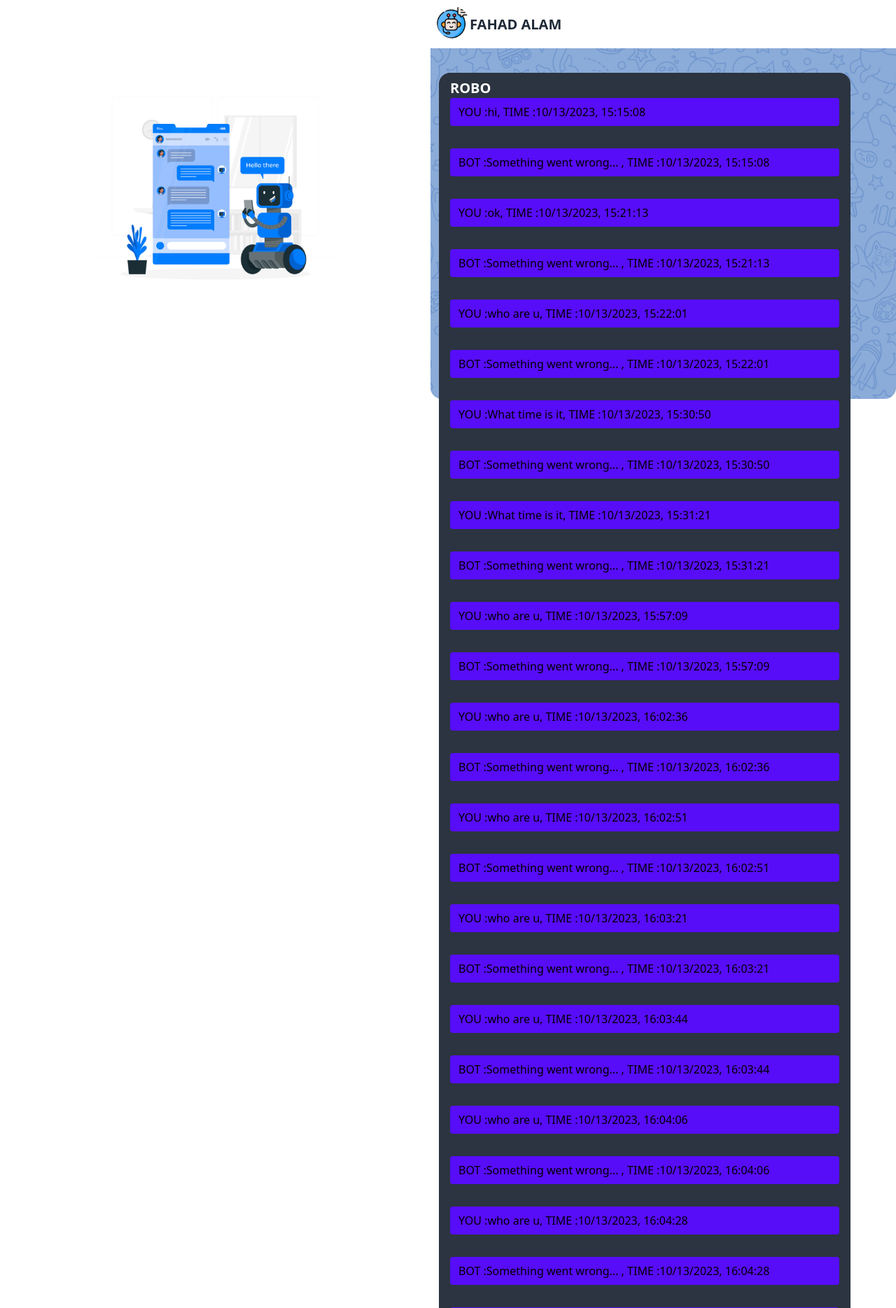
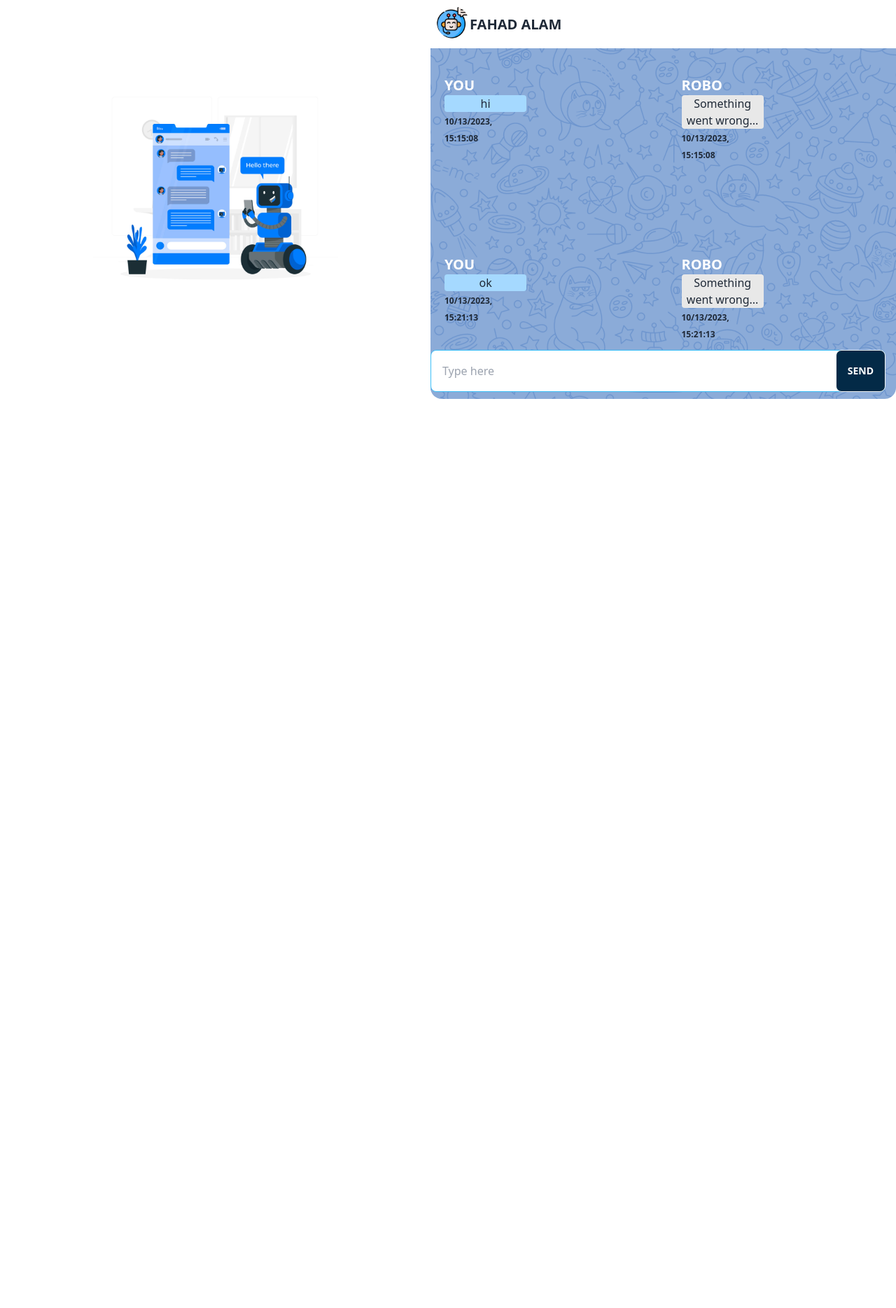
Before and after one commit to Nuzhatzeba/ConverseNet, a Django app: a page that uses ConverseNet/Home/templates/Home/botchat.html in a window 1280 px wide; the page is wider, and only the part inside the window is pictured. Shown: the top 1869 px of that part at 70% size. After the commit the page ends 570 px from the top of that part, so only its background shows below. Run offline with Django 4.2, Linux system fonts and the light colour scheme; data comes from the database, SQL or seed files in the repository; both versions use the stored data as it was after the commit; some libraries are stand-ins or nearby versions.

Commit message:
Changed the getMessagesRobo() and Updated botchat.html

```diff
--- a/ConverseNet/Home/templates/Home/botchat.html
+++ b/ConverseNet/Home/templates/Home/botchat.html
@@ -7,6 +7,14 @@
     <script src="https://cdn.tailwindcss.com"></script><!--    daisyUI links-->
     <script src="https://cdn.tailwindcss.com"></script><!--    tailwindcss link-->
     <style>
+    .user-message {
+    background-color: #A5D9FF; /* Define a style for user messages */
+    max-width: 600px;
+    }
+    .bot-message {
+        background-color: #E8E8E8; /* Define a style for bot messages */
+        max-width: 500px;
+    }
         .navbar {
             position: absolute;
             top: 0;
@@ -44,20 +52,43 @@
 <!--      navbar finished-->
 
 <!--      chat start-->
-      <div class="mt-[100px]">
-      <div class="chat chat-start">
-    <div class="chat-bubble">
-        <h3 class="chat-header text-xl font-bold text-white">ROBO</h3>
-        <form method="POST">
-            {% csrf_token %}
-            {% for msg in messages %}
-            <div class="bg-primary rounded py-2 px-3 mb-2">
-                <p style="color: black">{{ msg }}</p>
+      <div class="chat-container h-[550px]" style="overflow-y: auto;">
+      <div class="chat h-auto ">
+          {% for message in messages %}
+        <div class="chat mt-[100px]">
+        <div class="">
+            <h3 class="chat-header text-xl font-bold text-white mx-[20px]">
+                {% if message.sender == 'user' %}
+                YOU
+                {% else %}
+                ROBO
+                {% endif %}
+            </h3>
+            <div class="max-w-4/5 mx-[20px]">
+                <p class="rounded text-center {% if message.sender == 'user' %}
+                user-message
+                {% else %}
+                bot-message
+                {% endif %}" style="color: black max-width: 80%; word-wrap: break-word;">{{ message.text }}</p>
+                <time class="text-xs font-bold">{{message.time}} </time>
             </div>
             <br>
-            {% endfor %}
-        </form>
+        </div>
     </div>
+{% endfor %}
+
+<!--        <div class="chat-bubble">-->
+<!--        <h3 class="chat-header text-xl font-bold text-white">ROBO</h3>-->
+<!--        <form method="POST">-->
+<!--            {% csrf_token %}-->
+<!--            {% for msg in messages %}-->
+<!--            <div class="bg-primary rounded py-2 px-3 mb-2">-->
+<!--                <p style="color: black">{{ msg }}</p>-->
+<!--            </div>-->
+<!--            <br>-->
+<!--            {% endfor %}-->
+<!--        </form>-->
+<!--    </div>-->
 </div>
 <!--    <div class="chat chat-end">-->
 <!--      <div class="chat-bubble">-->
@@ -65,14 +96,14 @@
 <!--&lt;!&ndash;          I hate you too!</div>&ndash;&gt;-->
 <!--    </div>-->
 <!--          </div>-->
-          <div class="relative mt-[250px]">
+</div>
+      <div class="fixed mt-[400px]">
             <form method="POST">
                 {% csrf_token %}
-                <input name="message"type="text" placeholder="Type here" class="input input-bordered input-info h-[60px] w-full mt-[100px]"/>
+                <input name="message"type="text" placeholder="Type here" class="input input-bordered input-info h-[60px] w-[650px] mt-[100px]"/>
                 <input class="btn bg-[#032A47] absolute inset-y-0 right-0 h-[60px] px-4 text-white mt-[100px]" type="submit" value="SEND">
             </form>
           </div>
-</div>
 
 </body>
 </html>
--- a/ConverseNet/Home/templates/Home/chat.html
+++ b/ConverseNet/Home/templates/Home/chat.html
@@ -36,7 +36,7 @@
         </div>
       </label>
       <ul tabindex="0" class="menu menu-sm dropdown-content mt-3 z-[1] p-2 shadow bg-base-100 rounded-box w-52">
-        <li><a target="_parent" href="http://127.0.0.1:8000/homepage/{{user_name}}/inbox/" ><button id="back">Home</button></a></li>
+        <li><a target="_parent" ><button id="back">Home</button></a></li>
         <li><a>Logout</a></li>
       </ul>
     </div><h3 class="justify-between text-xl font-semibold"> User name</h3>
--- a/ConverseNet/Home/views.py
+++ b/ConverseNet/Home/views.py
@@ -125,21 +125,43 @@ def signup(request):
     return render(request, 'Home/signup.html')
 
 
+# def getMessagesRobo(request, user_id):
+#     lists = []
+#     if Bot_Message.objects.filter(converseNet_user=user_id).exists():
+#         msgs = Bot_Message.objects.filter(converseNet_user=user_id)
+#         lists = []
+#         for message in msgs:
+#             user_chat = message.converseNet_user_Message
+#             reply = message.reply_Message
+#             time = message.message_Time.strftime("%m/%d/%Y, %H:%M:%S")
+#             history1 = str('YOU  :' + user_chat + ', TIME :' + time)
+#             lists.append(history1)
+#             history2 = str('BOT  :' + reply + '\n' + ', TIME :' + time)
+#             lists.append(history2)
+#     return lists
+
 def getMessagesRobo(request, user_id):
-    lists = []
+    messages = []
     if Bot_Message.objects.filter(converseNet_user=user_id).exists():
         msgs = Bot_Message.objects.filter(converseNet_user=user_id)
-        lists = []
         for message in msgs:
             user_chat = message.converseNet_user_Message
             reply = message.reply_Message
             time = message.message_Time.strftime("%m/%d/%Y, %H:%M:%S")
-            history1 = str('YOU  :' + user_chat + ', TIME :' + time)
-            lists.append(history1)
-            history2 = str('BOT  :' + reply + '\n' + ', TIME :' + time)
-            lists.append(history2)
-    return lists
 
+            user_message = {
+                'text': user_chat,
+                'sender': 'user',
+                'time': time,
+            }
+            bot_message = {
+                'text': reply,
+                'sender': 'bot',
+                'time': time,
+            }
+            messages.append(user_message)
+            messages.append(bot_message)
+    return messages
 
 def botchat(request, user_name):
     user = User.objects.get(username=user_name)
```
Also changed, not shown: ConverseNet/db.sqlite3.
